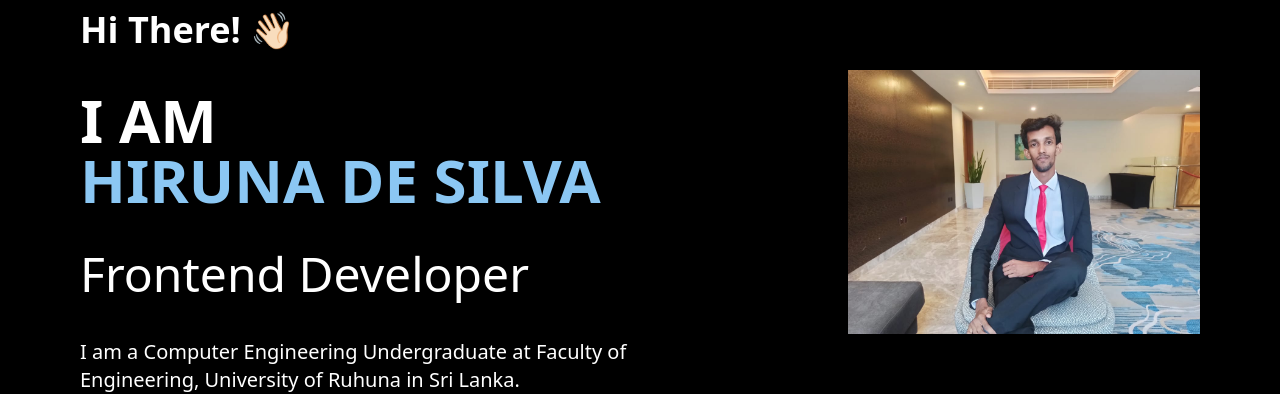
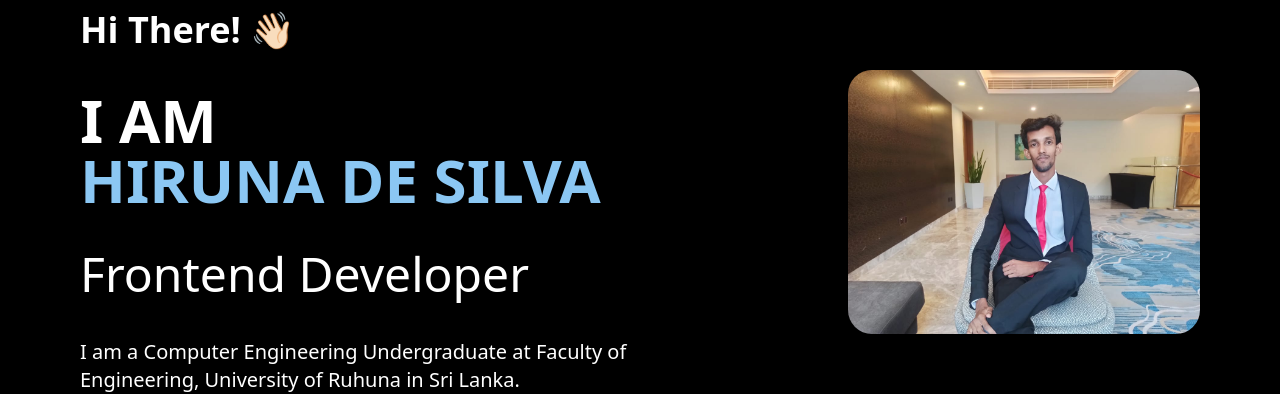
Before and after one commit to HirunaD/New-Portfolio, a React (Vite) app: page / in a window 1280 px wide. Shown: the part 126-520 px from the top of the page. Built offline with nearby package versions, Linux system fonts and the light colour scheme.

Commit message:
Profile image rounded

```diff
--- a/src/sections/Home.jsx
+++ b/src/sections/Home.jsx
@@ -16,7 +16,7 @@ function Home() {
         </div>
         {/* image */}
         <div className='w-2/5 p-20 self-center'>
-          <img src={profile} alt="profile" className='' />
+          <img src={profile} alt="profile" className='rounded-3xl' />
         </div>
         {/* social media icons */}
         <div></div>
```
